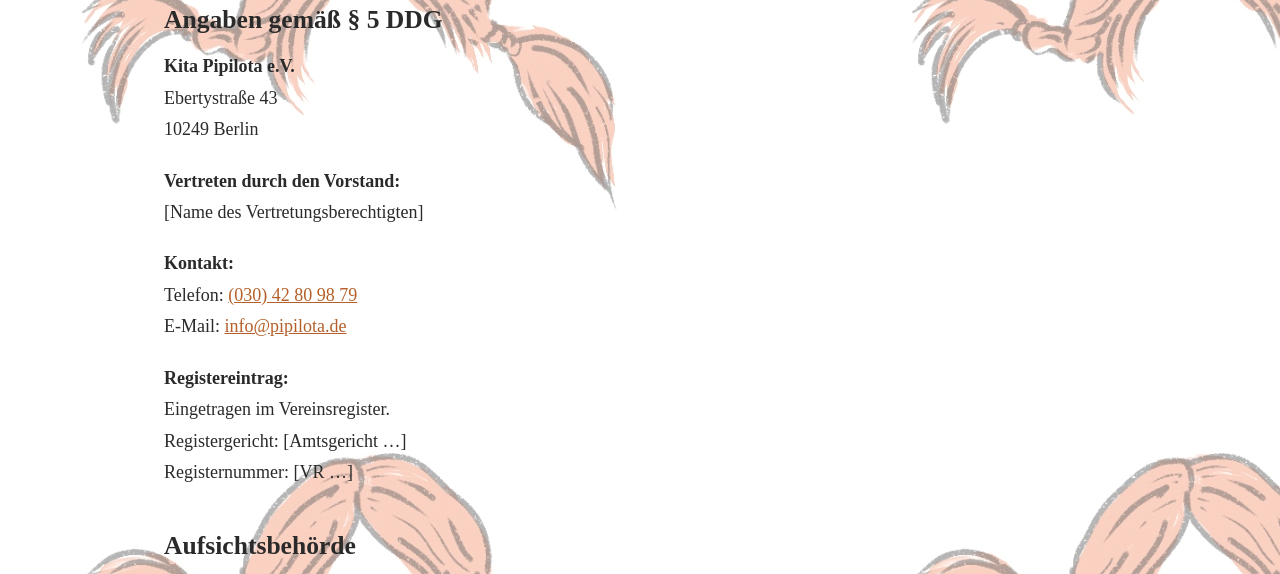
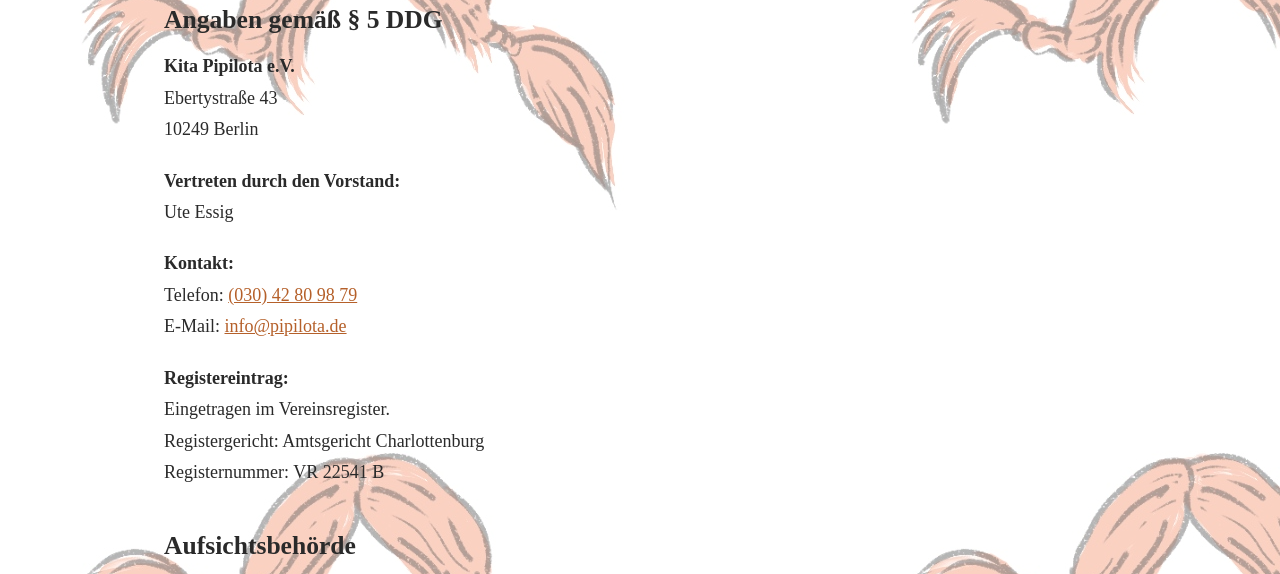
Before and after one commit to kita-pipilota/kita-pipilota.github.io, an Astro site: page /de/impressum in a window 1280 px wide. Shown: the part 205-779 px from the top of the page. Built offline with nearby package versions, Linux system fonts and the light colour scheme; Astro itself is replaced by a stand-in of ours.

Commit message:
Complete the Impressum with Vorstand and register details

```diff
--- a/src/content/pages/de/impressum.md
+++ b/src/content/pages/de/impressum.md
@@ -10,7 +10,7 @@ Ebertystraße 43
 10249 Berlin
 
 **Vertreten durch den Vorstand:**
-[Name des Vertretungsberechtigten]
+Ute Essig
 
 **Kontakt:**
 Telefon: [(030) 42 80 98 79](tel:+493042809879)
@@ -18,8 +18,8 @@ E-Mail: [info@pipilota.de](mailto:info@pipilota.de)
 
 **Registereintrag:**
 Eingetragen im Vereinsregister.
-Registergericht: [Amtsgericht ...]
-Registernummer: [VR ...]
+Registergericht: Amtsgericht Charlottenburg
+Registernummer: VR 22541 B
 
 ## Aufsichtsbehörde
 
```
